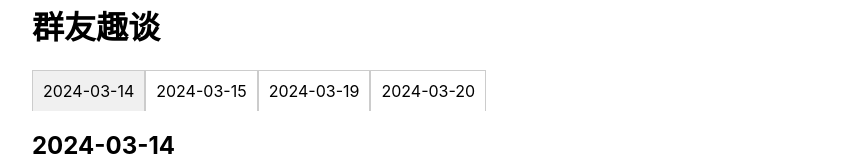
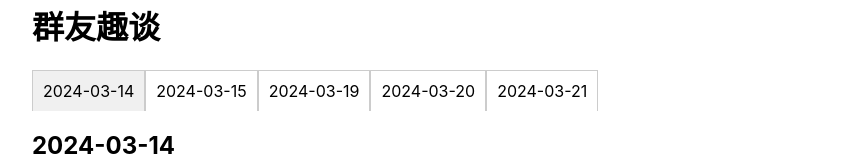
Before and after one commit to MyMatrixs/React_learn, a Next.js app: page / in a window 1280 px wide. Shown: the part 642-800 px from the top of the page, without its empty margins (208-1061 px from the left). Built offline with nearby package versions, Linux system fonts and the light colour scheme.

Commit message:
更新网友趣谈

```diff
--- a/pages/Commits.js
+++ b/pages/Commits.js
@@ -27,6 +27,7 @@ class Comments extends React.Component {
         { author: '十二', date: '2024-03-15', content: `你生多大的气也只敢拉黑不敢删除 因为你舍不得那聊天记录` },
         { author: '朴昌浩', date: '2024-03-19', content: `我是在裙里看到你的头像非常阳光，所以想跟你交个朋友，觉得你应该是个十分正能量的女士，希望你不会介意` },
         { author: '只和有病的聊', date: '2024-03-20', content: `是谁发明的早上好？早上好，你打出这三个字你不心虚吗？你面对你自己你能说出这句话吗？你真的好吗？你真的想起床吗？早上到底是谁在好？ ` },
+        { author: '卧槽尼玛都风了', date: '2024-03-21', content: `从加你微信的那天起，我就开始关注你了，经常看你朋友圈，不善言辞的我不敢和你聊天，怕打扰你但是我很确信，这是喜欢，这条消息设置了仅你可见。我想和你一起过周末，你要同意就拍一拍我，再v我 50，请我吃肯德基疯狂星期四。` },
       ];
       const categorizedComments = comments.reduce((acc, comment) => {
         const date = comment.date;
```
